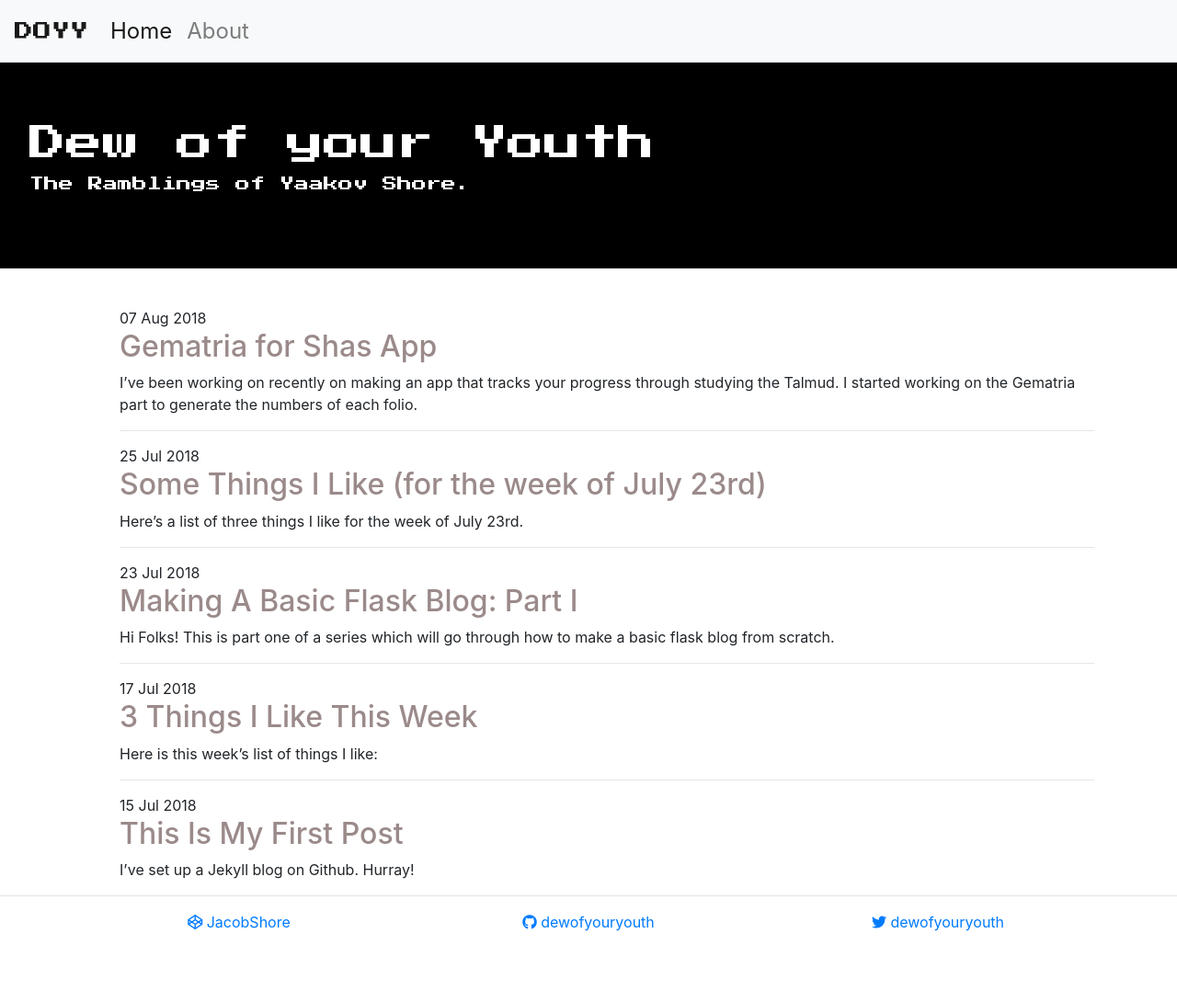
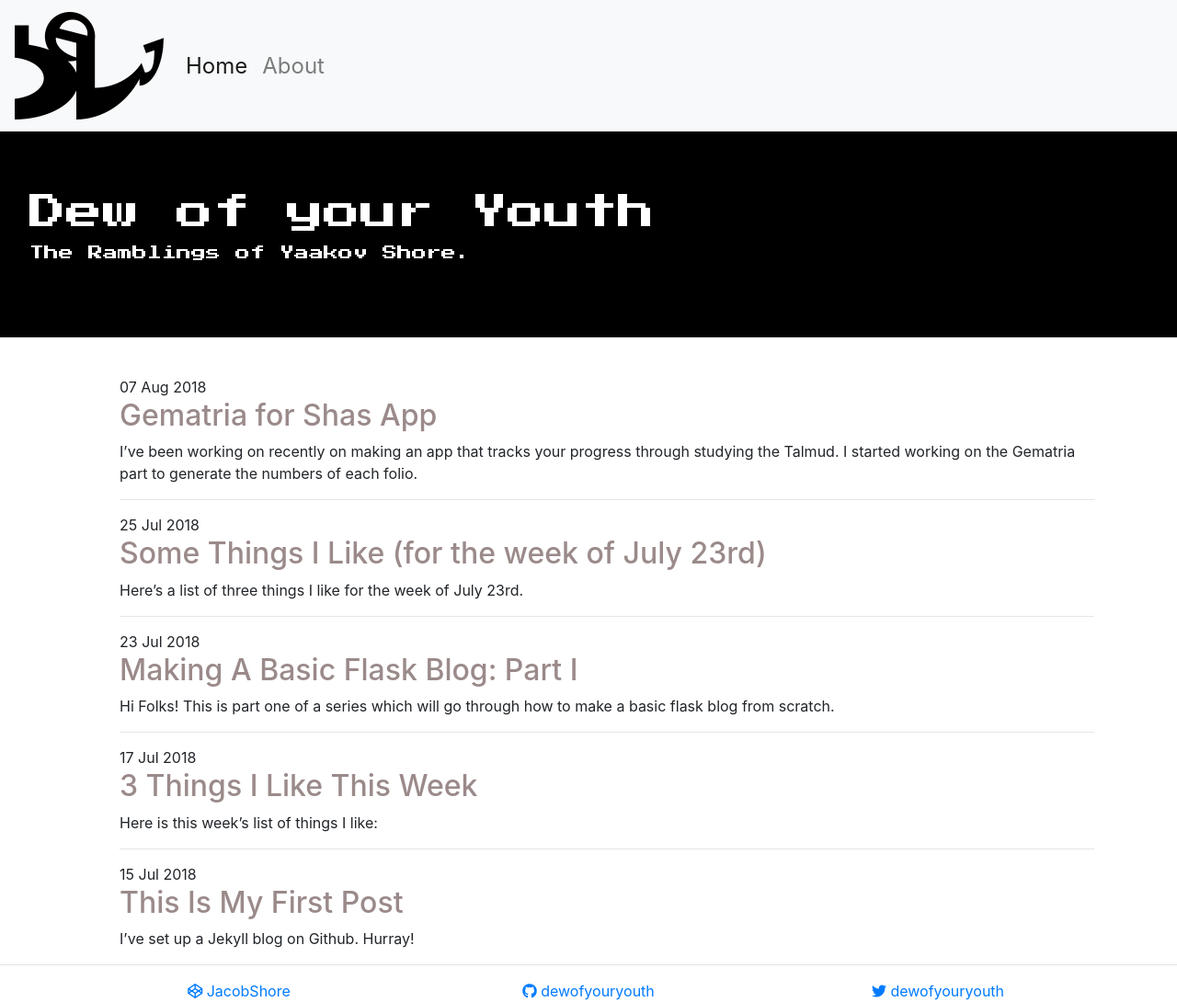
Before and after one commit to DewofyourYouth/DewofyourYouth.github.io, a Jekyll site: the page built from index.html, in a window 1280 px wide. Shown: the whole page at 92% size. Built offline with Jekyll 4.4.1, drawn with Linux system fonts in a browser that asks for light colours; nearby versions of some CDN libraries; before the commit the page ends 1015 px from its top, so only the background shows below that.

Commit message:
dew logo

```diff
--- a/_layouts/default.html
+++ b/_layouts/default.html
@@ -21,7 +21,7 @@
 			</style>
 		<body>
 				<nav class="navbar navbar-expand-lg navbar-light bg-light">
-						<a class="navbar-brand" href="/">DOYY</a>
+						<a class="navbar-brand" href="/"><img src="../doyy.png" alt="DoYY"></a>
 						<button class="navbar-toggler" type="button" data-toggle="collapse" data-target="#navbarNav" aria-controls="navbarNav" aria-expanded="false" aria-label="Toggle navigation">
 						  <span class="navbar-toggler-icon"></span>
 						</button>
```
